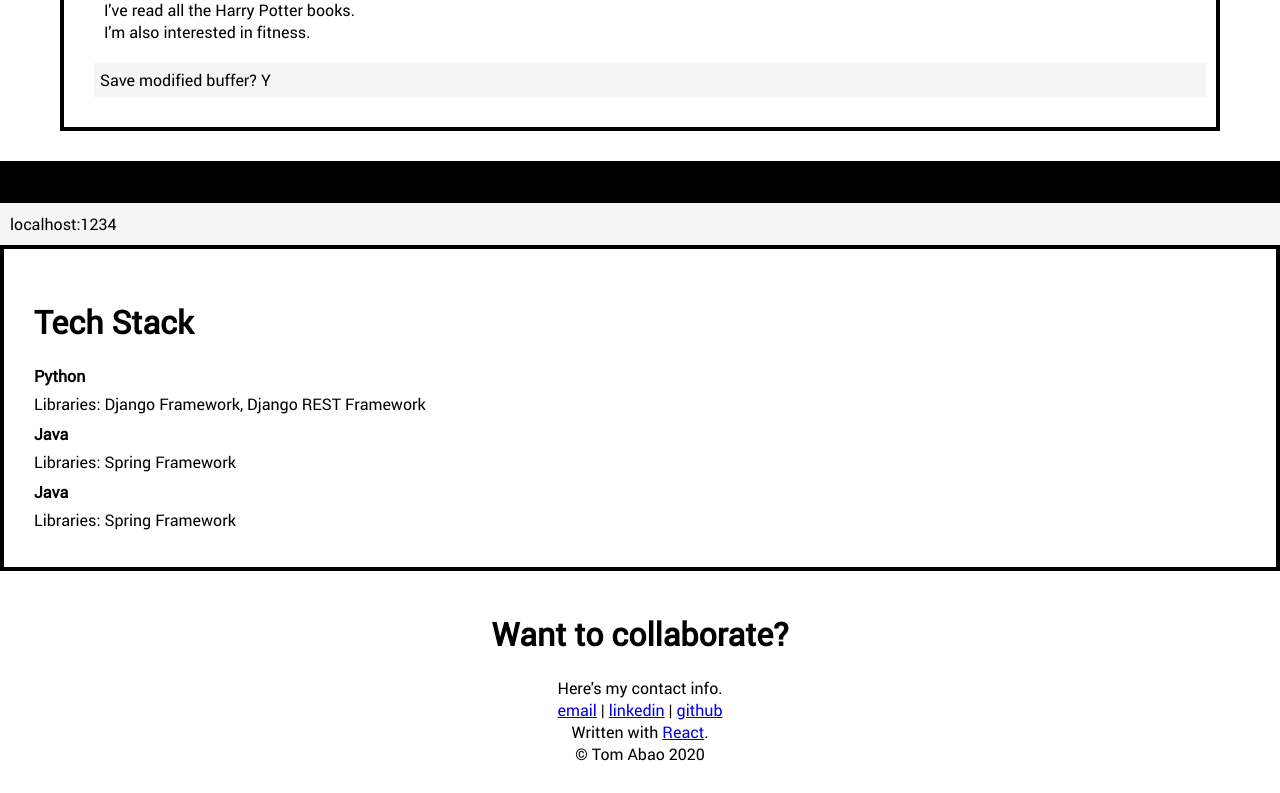
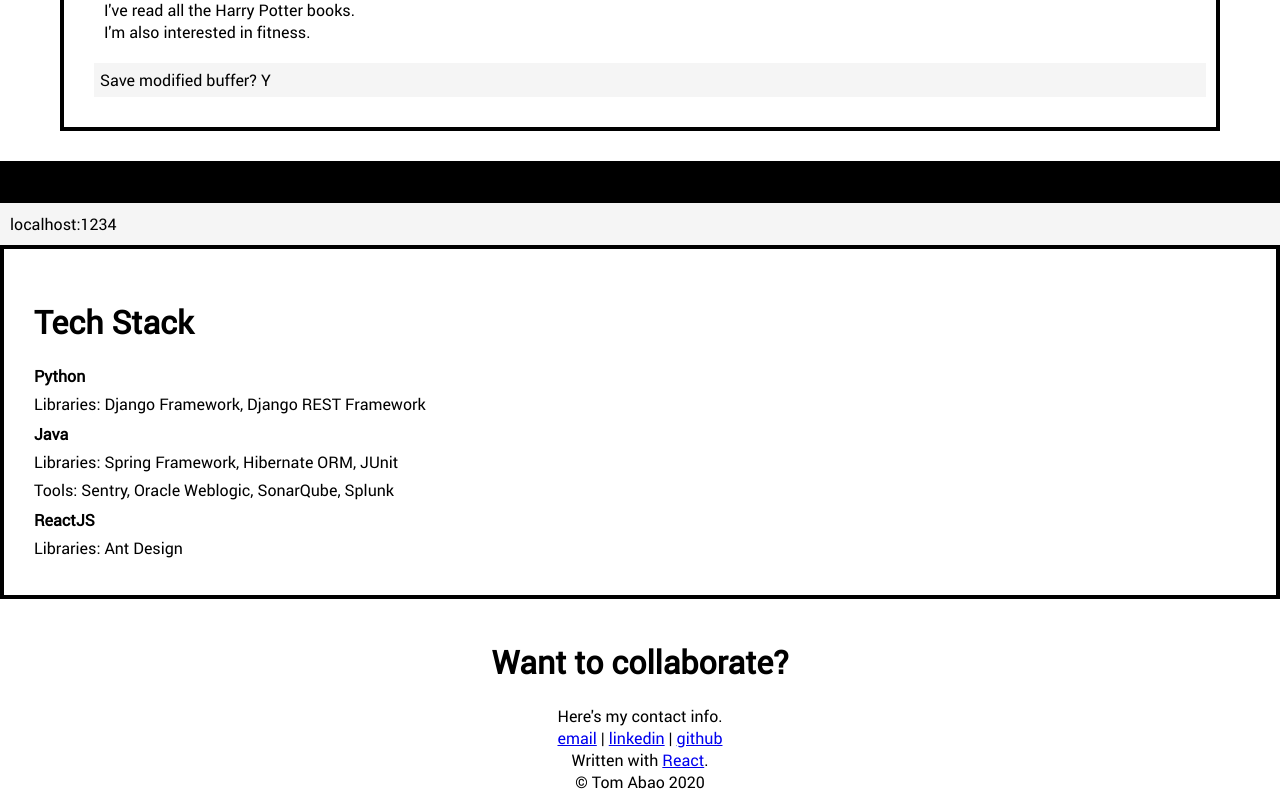
Before and after one commit to kormin/react-portfolio, a React (Create React App) app: page / in a window 1280 px wide. Shown: the part 450-1243 px from the top of the page. Before the commit the page ends 1215 px from the top, so only its background shows below. Built offline with nearby package versions, Linux system fonts and the light colour scheme.

Commit message:
update tech stack

```diff
--- a/src/components/Work.js
+++ b/src/components/Work.js
@@ -21,13 +21,15 @@ class Work extends Component {
             </div>
             <div className="tech-stack-content">
               <h4>Java</h4>
-              <p>Libraries: Spring Framework</p>
+              <p>Libraries: Spring Framework, Hibernate ORM, JUnit</p>
+              <p>Tools: Sentry, Oracle Weblogic, SonarQube, Splunk</p>
             </div>
             <div className="tech-stack-content">
-              <h4>Java</h4>
-              <p>Libraries: Spring Framework</p>
+              <h4>ReactJS</h4>
+              <p>Libraries: Ant Design</p>
             </div>
           </div>
+
         </div>
       </div>
     );
```
